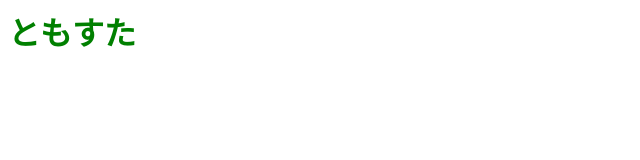
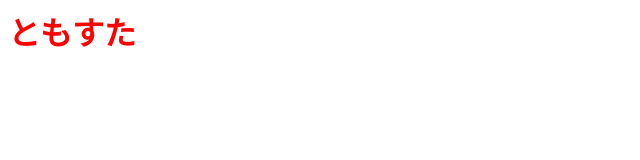
Before and after one commit to gboy888/my-web, a plain HTML site: page index.html in a window 1280 px wide. Shown: the whole page, without its empty margins (0-640 px from the left). Drawn offline with Linux system fonts and the light colour scheme.

Commit message:
文字の色を赤に変更しました

```diff
--- a/index.html
+++ b/index.html
@@ -1 +1 @@
-<h1 style="color: green;">ともすた</h1>
+<h1 style="color: red;">ともすた</h1>
```
